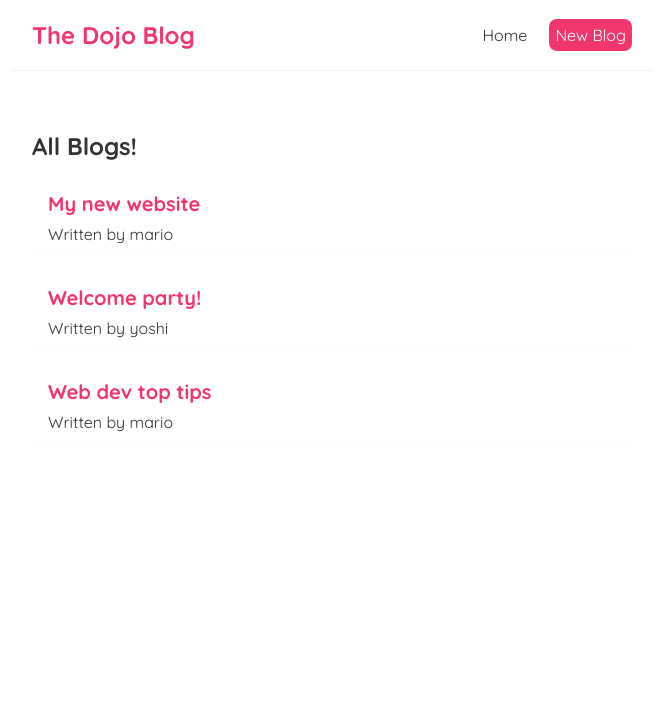
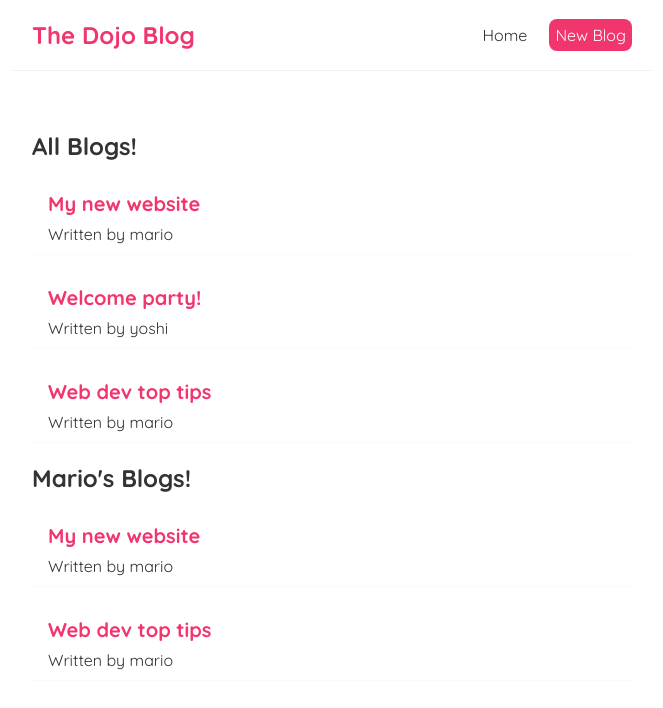
Before and after one commit to dennisliang01/react-tutorial, a React (Create React App) app: page / in a window 1280 px wide. Shown: the top 708 px of the page, without its empty margins (308-971 px from the left). Built offline with nearby package versions, Linux system fonts and the light colour scheme.

Commit message:
lesson 12

```diff
--- a/src/Home.js
+++ b/src/Home.js
@@ -11,6 +11,7 @@
     return (
         <div className="home">
             <BlogList blogs = {blogs} title="All Blogs!"></BlogList>
+            <BlogList blogs = {blogs.filter((blog) => blog.author === 'mario')} title="Mario's Blogs!"></BlogList>
         </div>
      );
 }
```
